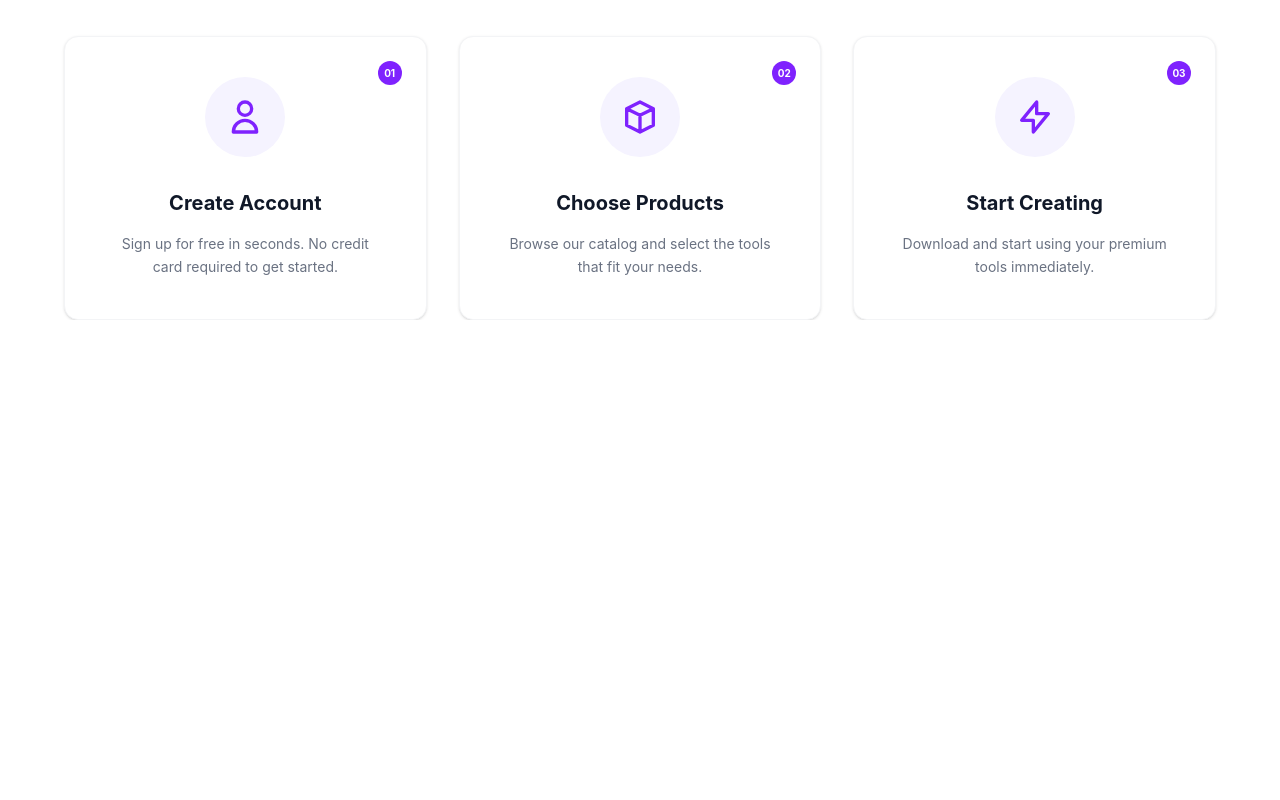
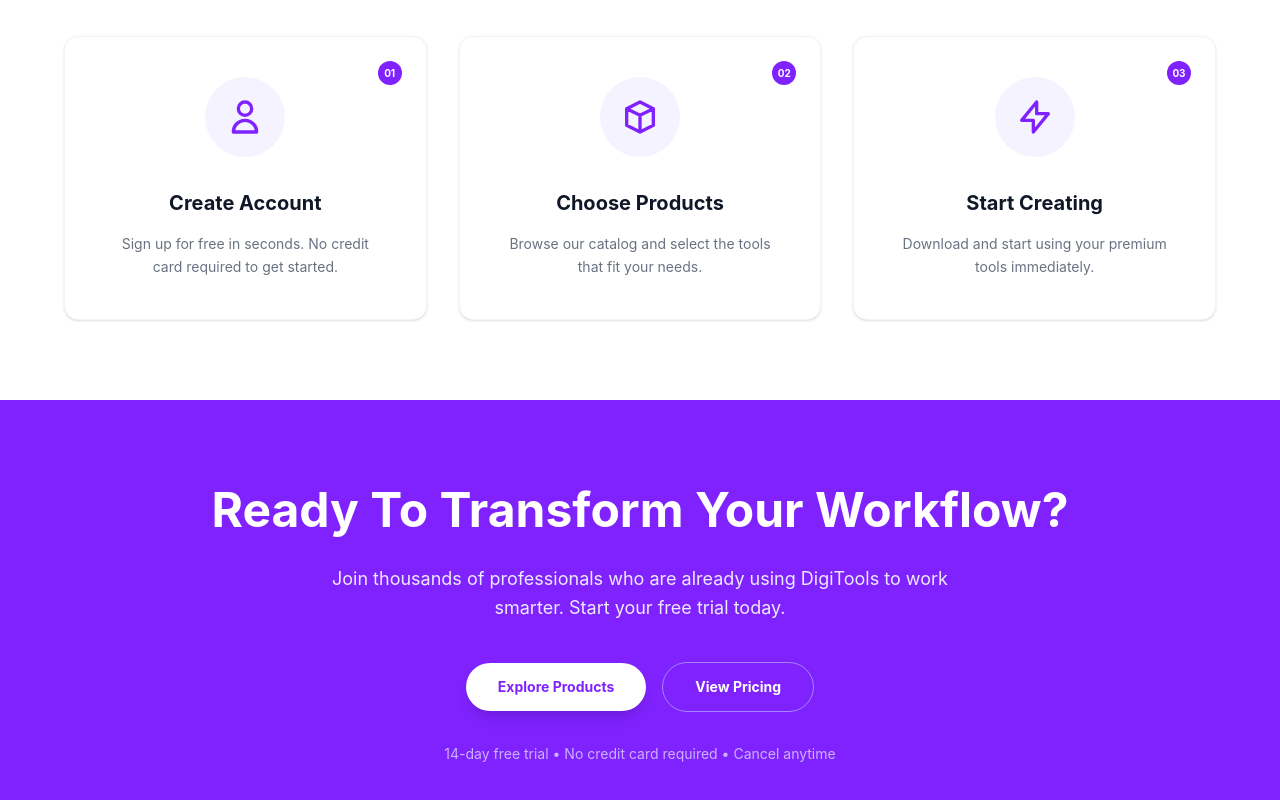
Before and after one commit to rafirahman-cyber/digital-tool-project, a React (Vite) app: page / in a window 1280 px wide. Shown: the part 1968-2768 px from the top of the page. Before the commit the page ends 2288 px from the top, so only its background shows below. Built offline with nearby package versions, Linux system fonts and the light colour scheme.

Commit message:
added icons and solve the marzin problem

```diff
--- a/src/App.jsx
+++ b/src/App.jsx
@@ -1,4 +1,5 @@
 import Banner from "./component/Banner"
+import Footer from "./component/Footer"
 import HeroSection from "./component/HeroSection"
 import Navbar from "./component/Navbar"
 
@@ -12,6 +13,7 @@ function App() {
      <Navbar></Navbar>
      <Banner></Banner>
      <HeroSection></HeroSection>
+     <Footer></Footer>
     </>
   )
 }
--- a/src/component/Footer.jsx
+++ b/src/component/Footer.jsx
@@ -6,7 +6,7 @@ const Footer = () => {
             <section class="bg-violet-600 py-20 px-6 text-center text-white">
     <div class="max-w-4xl mx-auto">
 
-      <h2 class="text-3xl md:text-5xl font-extrabold mb-6 leading-tight">
+      <h2 class="text-3xl md:text-5xl font-bold mb-6 leading-tight">
         Ready To Transform Your Workflow?
       </h2>
 
--- a/src/component/HeroSection.jsx
+++ b/src/component/HeroSection.jsx
@@ -8,7 +8,7 @@ const HeroSection = () => {
     <p class="text-gray-400 text-lg">Start using premium digital tools in minutes, not hours.</p>
   </div>
 
-  <div class="max-w-6xl mx-auto grid grid-cols-1 md:grid-cols-3 gap-8">
+  <div class="max-w-6xl mx-auto grid grid-cols-1 md:grid-cols-3 gap-8 mb-20">
 
     <div class="bg-white p-10 rounded-[14px] border border-gray-100 shadow-sm relative text-center hover:shadow-md transition">
       <span class="absolute top-6 right-6 bg-violet-600 text-white text-[10px] font-bold w-6 h-6 flex items-center justify-center rounded-full">01</span>
```
